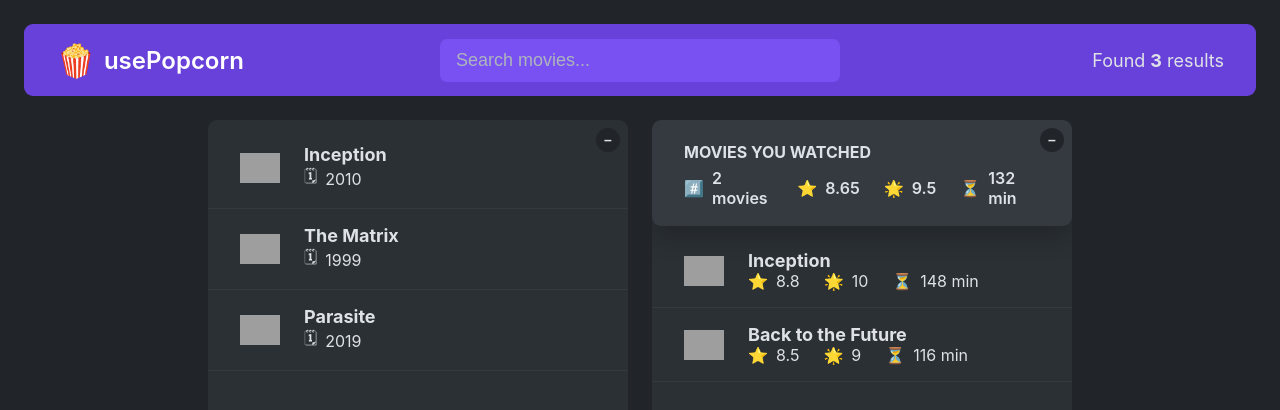
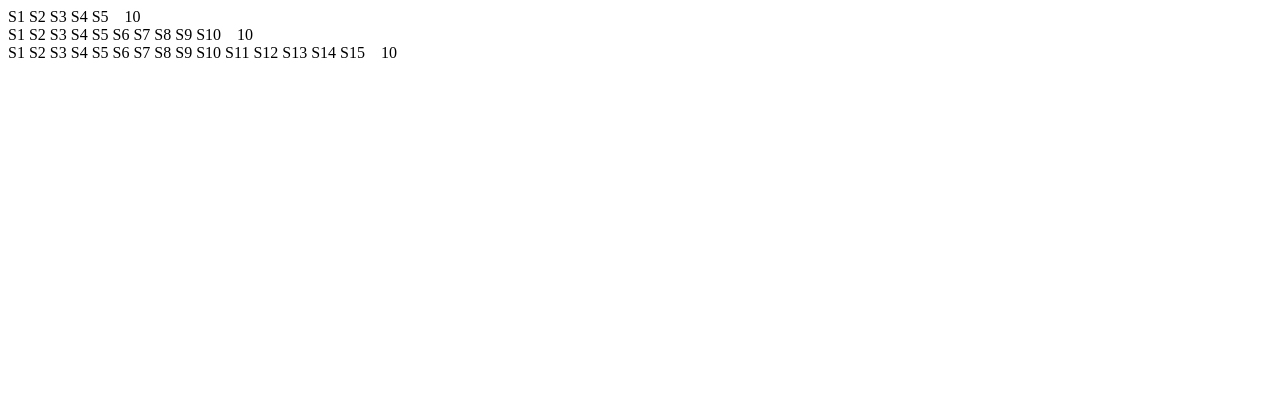
Before and after one commit to Ken-Musau/popcorn, a React (Create React App) app: page / in a window 1280 px wide. Shown: the top 410 px of the page. Built offline with nearby package versions, Linux system fonts and the light colour scheme; grey boxes are pictures that could not be loaded.

Commit message:
add star component

```diff
--- /dev/null
+++ b/src/StarRating.js
@@ -0,0 +1,28 @@
+const containerStyle = {
+  display: "flex",
+  alignItems: "center",
+  gap: "16px",
+};
+
+const starContainerStyle = {
+  display: "flex",
+  gap: "4px",
+};
+
+const textStyle = {
+  lineHeight: "1",
+  margin: "0",
+};
+
+export default function StarRating({ maxRating }) {
+  return (
+    <div style={containerStyle}>
+      <div style={starContainerStyle}>
+        {Array.from({ length: maxRating }, (_, i) => (
+          <span>S{i + 1}</span>
+        ))}
+      </div>
+      <p style={textStyle}>10</p>
+    </div>
+  );
+}
--- a/src/index.js
+++ b/src/index.js
@@ -1,12 +1,16 @@
-import React from 'react';
-import ReactDOM from 'react-dom/client';
-import './index.css';
-import App from './App';
+import React from "react";
+import ReactDOM from "react-dom/client";
+// import './index.css';
+// import App from './App';
 
+import StarRating from "./StarRating";
 
-const root = ReactDOM.createRoot(document.getElementById('root'));
+const root = ReactDOM.createRoot(document.getElementById("root"));
 root.render(
   <React.StrictMode>
-    <App />
+    {/* <App /> */}
+    <StarRating maxRating={5} />
+    <StarRating maxRating={10} />
+    <StarRating maxRating={15} />
   </React.StrictMode>
 );
```
